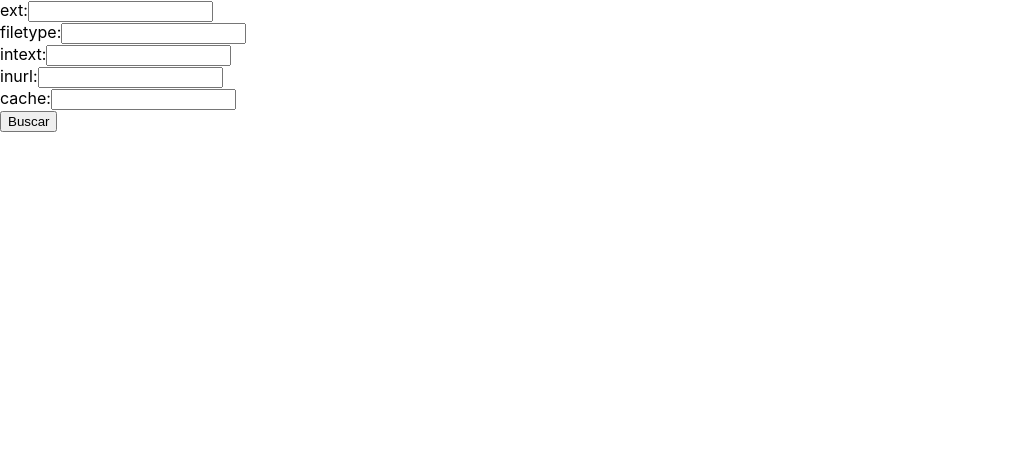
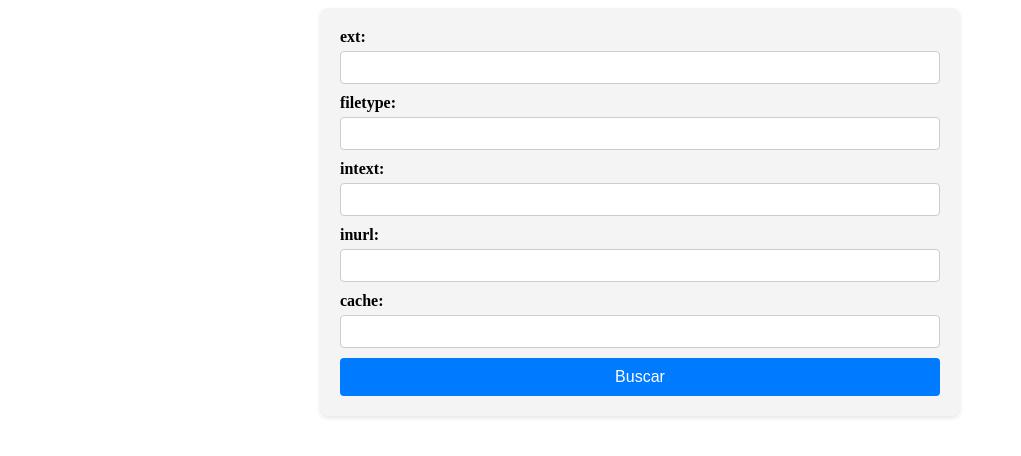
Before and after one commit to cydlos/google_dorks, a React (Create React App) app: page / in a window 1280 px wide. Shown: the top 456 px of the page, without its empty margins (0-1021 px from the left). Built offline with nearby package versions, Linux system fonts and the light colour scheme.

Commit message:
now it works

```diff
--- a/src/App.js
+++ b/src/App.js
@@ -1,4 +1,5 @@
 import React, { useState } from 'react';
+import  "./index.css";
 
 function SearchForm() {
   const dorks = ['ext:', 'filetype:', 'intext:', 'inurl:', 'cache:'];
@@ -18,7 +19,7 @@ function SearchForm() {
   };
 
   return (
-    <div>
+    <div className="search-form">
       {dorks.map(dork => (
         <div key={dork}>
           <label>{dork}</label>
--- a/src/index.css
+++ b/src/index.css
@@ -1,13 +1,41 @@
-body {
-  margin: 0;
-  font-family: -apple-system, BlinkMacSystemFont, 'Segoe UI', 'Roboto', 'Oxygen',
-    'Ubuntu', 'Cantarell', 'Fira Sans', 'Droid Sans', 'Helvetica Neue',
-    sans-serif;
-  -webkit-font-smoothing: antialiased;
-  -moz-osx-font-smoothing: grayscale;
+.search-form {
+  max-width: 600px;
+  margin: 0 auto;
+  padding: 20px;
+  background-color: #f4f4f4;
+  border-radius: 8px;
+  box-shadow: 0 2px 4px rgba(0, 0, 0, 0.1);
 }
 
-code {
-  font-family: source-code-pro, Menlo, Monaco, Consolas, 'Courier New',
-    monospace;
+.search-form div {
+  margin-bottom: 10px;
 }
+
+.search-form label {
+  display: block;
+  margin-bottom: 5px;
+  font-weight: bold;
+}
+
+.search-form input[type="text"] {
+  width: 100%;
+  padding: 8px;
+  border: 1px solid #ccc;
+  border-radius: 4px;
+  box-sizing: border-box;
+}
+
+.search-form button {
+  width: 100%;
+  padding: 10px;
+  background-color: #007bff;
+  color: white;
+  border: none;
+  border-radius: 4px;
+  cursor: pointer;
+  font-size: 16px;
+}
+
+.search-form button:hover {
+  background-color: #0056b3;
+}
```
